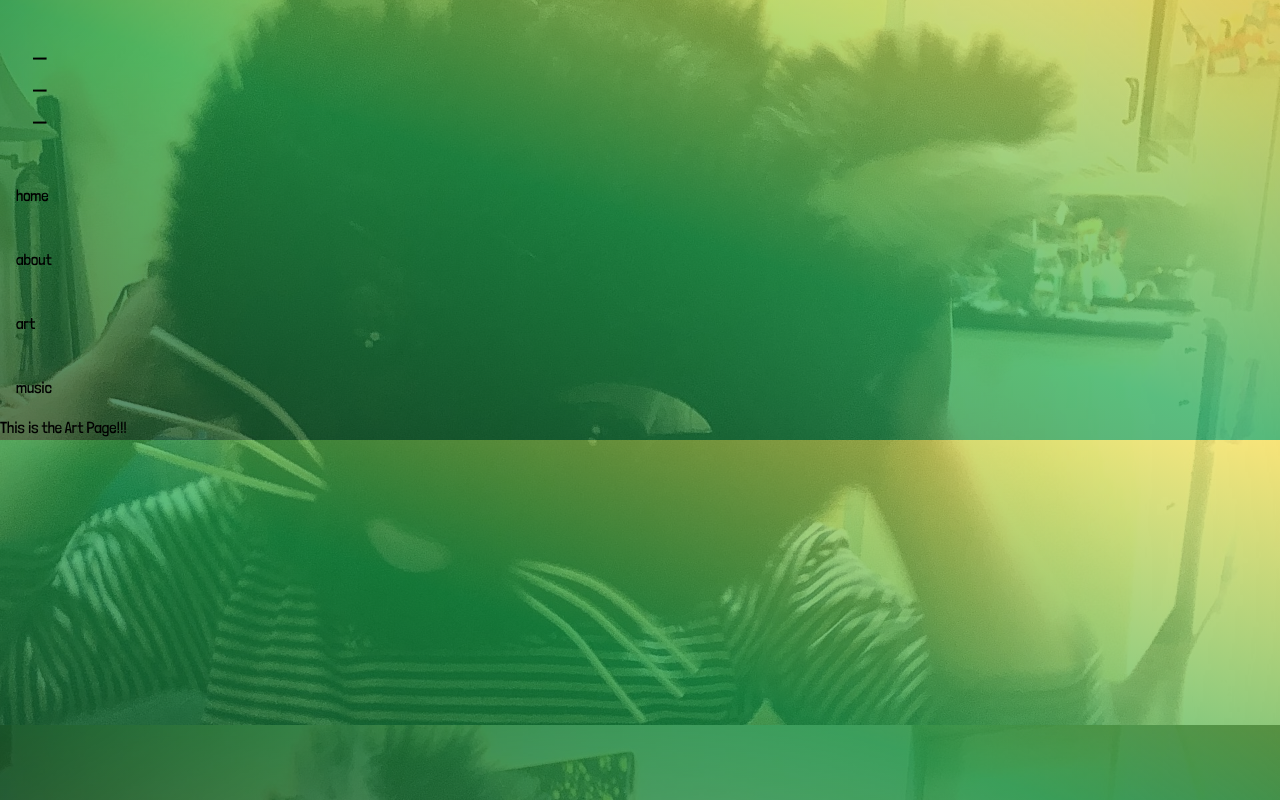
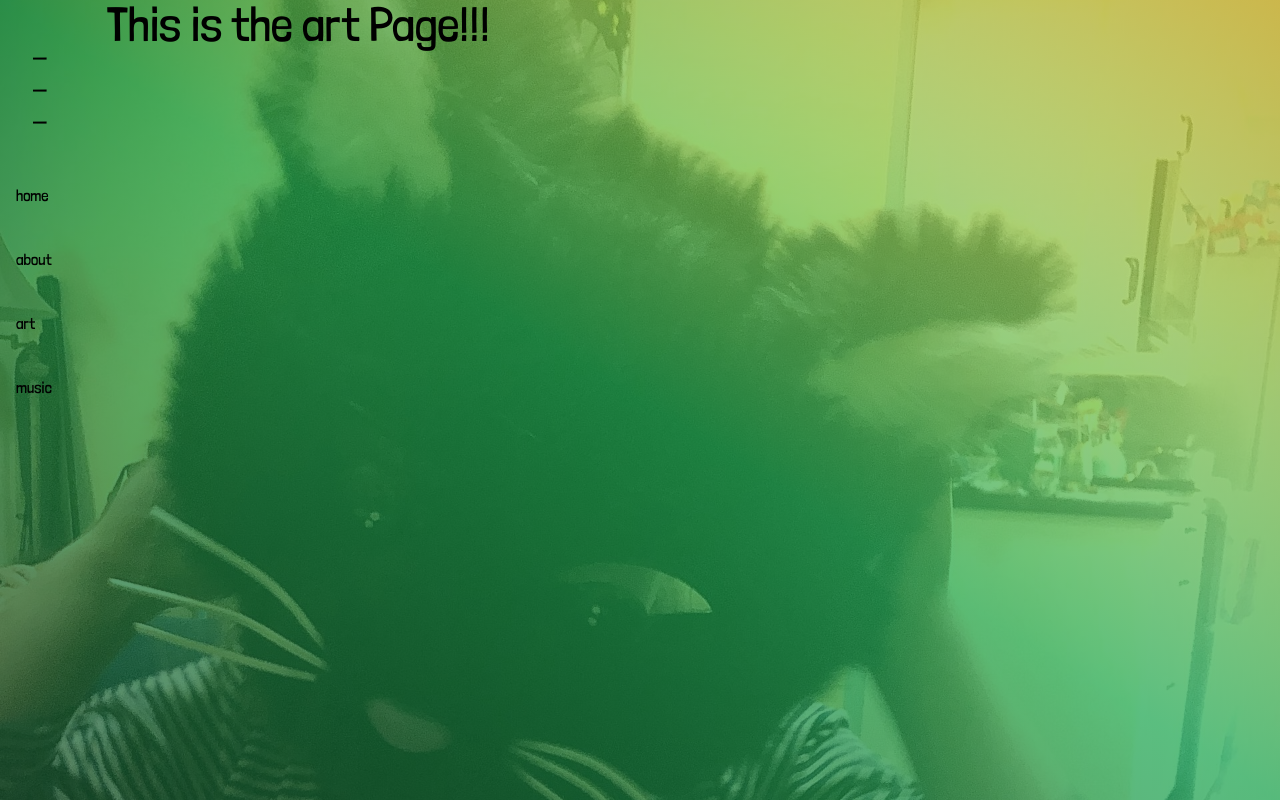
Before and after one commit to bobbythree/ivy-website, a React (Vite) app: page /art in a window 1280 px wide. Built offline with nearby package versions, Linux system fonts and the light colour scheme.

Commit message:
fix overscroll

```diff
--- a/src/layouts/NavLayout.tsx
+++ b/src/layouts/NavLayout.tsx
@@ -2,7 +2,7 @@ import { NavLink, Outlet } from "react-router"
 
 export default function NavLayout() {
   return (
-    <div className="font-londrina-solid-light">
+    <div className="font-londrina-solid-light flex flex-row h-screen">
       <div className="w-1/12 flex flex-col p-4 gap-10">
         <p className="text-2xl p-4">_<br />_<br />_</p>
 
--- a/src/pages/AboutPage.tsx
+++ b/src/pages/AboutPage.tsx
@@ -1,5 +1,5 @@
 export default function AboutPage() {
   return (
-    <div className="h-screen">This is the About Page!!!</div>
+    <div className="h-screen flex justify-center text-5xl">This is the About Page!!!</div>
   )
 }
--- a/src/pages/ArtPage.tsx
+++ b/src/pages/ArtPage.tsx
@@ -1,5 +1,5 @@
 export default function ArtPage() {
   return (
-    <div>This is the Art Page!!!</div>
+    <div className="h-screen flex justify-center text-5xl">This is the art Page!!!</div>
   )
 }
--- a/src/pages/HomePage.tsx
+++ b/src/pages/HomePage.tsx
@@ -1,10 +1,9 @@
 import HomeHero from "../components/HomeHero"
-import bgImg from '../assets/ivy_cat.jpg'
 
 export default function HomePage() {
   return (
 
-    <div className="flex items-center justify-center h-screen">
+    <div className="flex items-center justify-center w-[100%]">
       <HomeHero />
     </div>
 
--- a/src/pages/MusicPage.tsx
+++ b/src/pages/MusicPage.tsx
@@ -1,5 +1,5 @@
 export default function MusicPage() {
   return (
-    <div>This is the Music Page!!!</div>
+    <div className="h-screen flex justify-center text-5xl">This is the music Page!!!</div>
   )
 }
```
